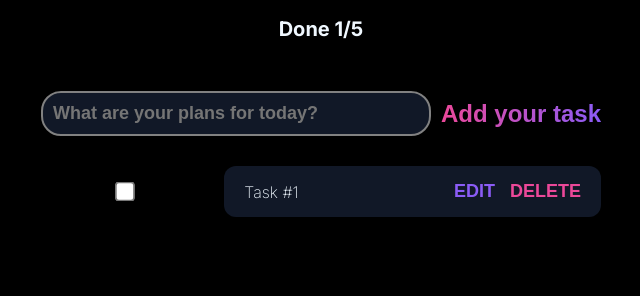
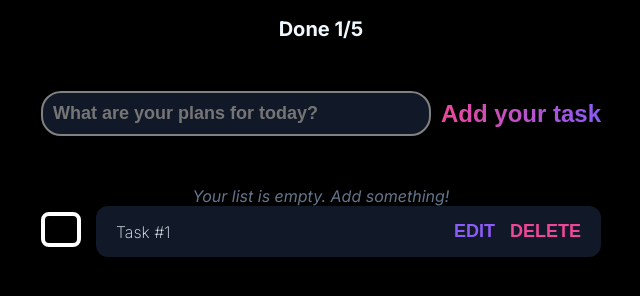
Before and after one commit to rlsplep/todolist, a plain HTML site: page index.html in a window 1280 px wide. Shown: the part 162-458 px from the top of the page, without its empty margins (319-959 px from the left). Drawn offline with Linux system fonts and the light colour scheme; a web font is replaced by a local one.

Commit message:
закончила с версткой, перехожу к джс

```diff
--- a/index.html
+++ b/index.html
@@ -14,14 +14,28 @@
       <h1 class="welcome">Your ToDo List</h1>
       <p class="done">Done 1/5</p>
       <div class="input-group">
-        <input type="text" placeholder="What are your plans for today?" />
-        <button class="add">Add your task</button>
+        <input
+          type="text"
+          placeholder="What are your plans for today?"
+          id="task-input"
+        />
+        <button class="add" id="add-btn">Add your task</button>
       </div>
-      <ul class="task-list">
+      <ul class="task-list" id="task-list">
+        <p class="empty-msg" id="empty-msg">
+          Your list is empty. Add something!
+        </p>
         <li class="task-item">
-          <input type="checkbox" class="task-checkbox" />
+          <!-- Чекбокс окремо -->
+          <label class="checkbox-container">
+            <input type="checkbox" class="task-checkbox" />
+            <span class="custom-checkbox"></span>
+          </label>
+
+          <!-- Плашка, яка має розтягнутися -->
           <div class="task-plate">
             <span class="task-text">Task #1</span>
+
             <div class="task-actions">
               <button class="edit-btn">EDIT</button>
               <button class="dlt-btn">DELETE</button>
@@ -30,5 +44,6 @@
         </li>
       </ul>
     </div>
+    <script src="script.js"></script>
   </body>
 </html>
--- a/style.css
+++ b/style.css
@@ -27,6 +27,9 @@ width: 100%;
 max-width: 600px;
 padding: 20px;
 text-align: center;
+display: flex;
+flex-direction: column;
+align-items: stretch;
 }
 
 .input-group{
@@ -43,6 +46,7 @@ input{
     flex-grow: 1;
     font-weight: bold;
     font-size: large;
+    color: antiquewhite;
 }
 
 .done{
@@ -88,8 +92,10 @@ input{
 /* Сама галочка */
 .task-checkbox {
     transform: scale(1.5);
-    accent-color: #22C55E;
+    accent-color: #008000;
     cursor: pointer;
+    opacity: 0;
+    position: absolute;
 }
 
 /* Темна плашка — ТЕПЕР ЦЕ ЗАМІСТЬ .bam */
@@ -104,6 +110,7 @@ input{
     flex-grow: 1;
     /* ОЦЕ змушує плашку бути довгою */
     margin-left: 15px;
+    width: 100%;
 }
 
 /* Кнопки */
@@ -131,3 +138,43 @@ input{
 }
 
 /* Рожевий */
+
+.custom-checkbox{
+    display: inline-block;
+    width: 40px;
+    height: 35px;
+    border: 4px solid white;
+    border-radius: 8px;
+    cursor: pointer;
+    position: relative;
+}
+
+.task-checkbox:checked + .custom-checkbox{
+    background-color: #008000;
+    border-color: #008000;
+}
+
+.custom-checkbox::after {
+    content: "";
+    position: absolute;
+    display: none;
+    width: 6px;
+    height: 12px;
+    border: solid white;
+    border-width: 0 3px 3px 0;
+    transform: rotate(45deg);
+    top: 4px;
+    left: 12px;
+}
+
+.task-checkbox:checked + .custom-checkbox::after {
+    display: block;
+}
+
+.empty-msg{
+    color: #64748b;
+    text-align: center;
+    font-style: italic;
+    margin-top: 20px;
+    font-weight: 400;
+}
```
Also changed, not shown: script.js (added).
